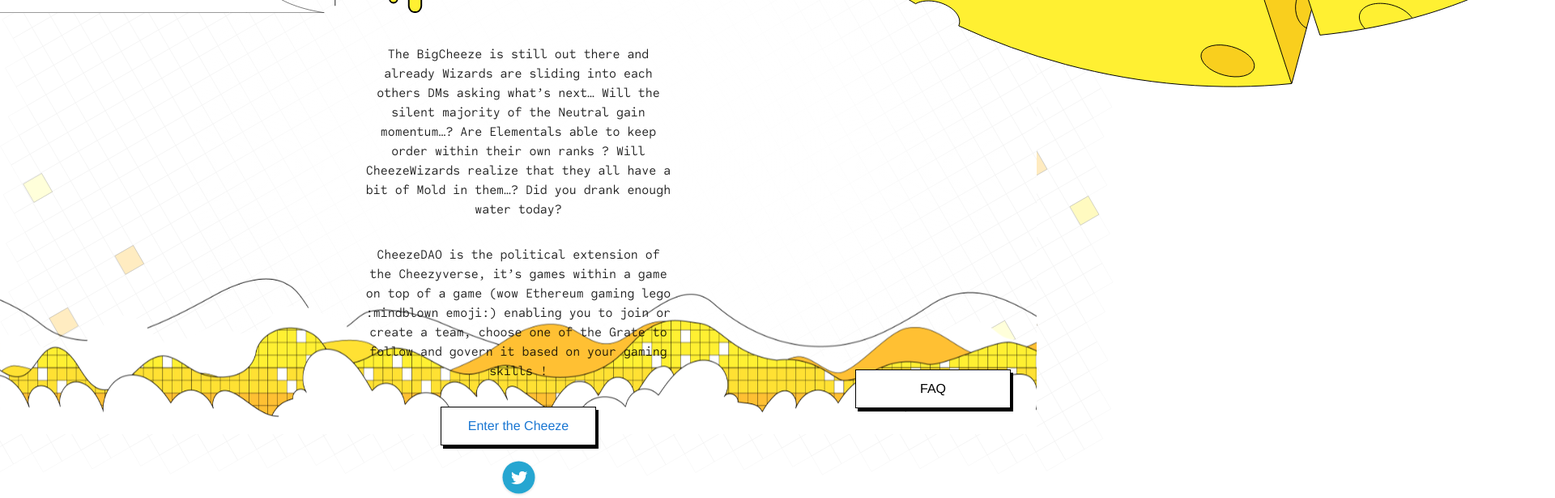
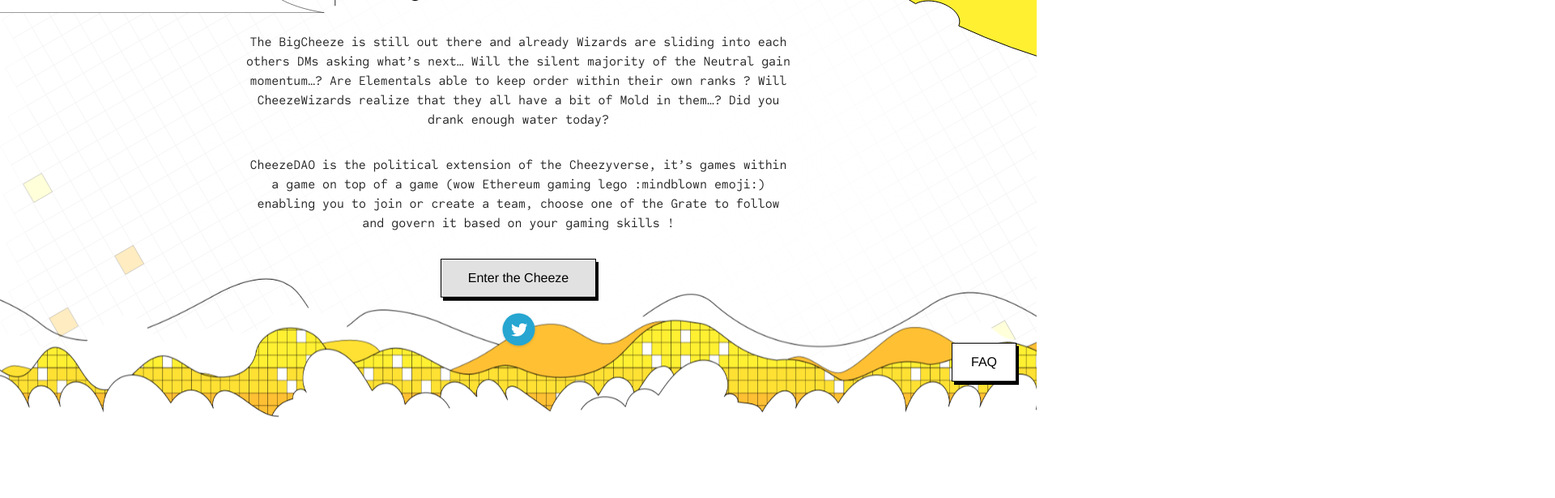
Before and after one commit to eboadom/coven-universe, a Vue app in the folder client/: page /#/ in a window 1280 px wide. Shown: the part 263-879 px from the top of the page at 81% size, 1920 px wide, since content can reach past the window. After the commit the page ends 800 px from the top, so only its background shows below. Built offline with nearby package versions, Linux system fonts and the light colour scheme.

Commit message:
fixed first screen
fixed AppLayout

```diff
--- a/client/src/App.vue
+++ b/client/src/App.vue
@@ -27,10 +27,13 @@
   font-family: "codesaver";
   src: url("./assets/codesaver.otf");
 }
+
 body {
   margin: 0;
   background: transparent url("./assets/background.svg") no-repeat fixed center;
+  overflow-x: hidden;
 }
+
 #app {
   font-family: "Avenir", Helvetica, Arial, sans-serif;
   -webkit-font-smoothing: antialiased;
@@ -47,14 +50,23 @@
   width: 12rem;
   height: 3rem;
   background: white;
+  transition: all .3s ease;
 
   a {
     text-decoration: none;
+    color: #000 !important;
   }
 
   &:hover,
   &:focus {
-    background: #fff032;
+    background: #fff032 !important;
+  }
+  &:disabled {
+    background: #e1e1e1;
+    &:hover,
+    &:focus {
+      background: #e1e1e1 !important;
+    }
   }
 }
 
@@ -66,4 +78,10 @@
 p {
   font-family: codesaver;
 }
+
+.v-dialog:not(.v-dialog--fullscreen) {
+  @media screen and (max-width: 1020px) {
+    margin: 15px;
+  }
+}
 </style>
--- a/client/src/components/AppLayout.vue
+++ b/client/src/components/AppLayout.vue
@@ -1,6 +1,9 @@
 <template>
   <div v-if="dapperUnlocked" class="app">
-    <router-view />
+    <div id="main-container">
+      <TopNav />
+      <router-view />
+    </div>
   </div>
   <div v-else-if="loading">loading</div>
   <unlock-dapper v-else :onUnlockClick="unlockDapper" />
@@ -8,10 +11,12 @@
 
 <script>
 import UnlockDapper from "../views/UnlockDapper";
+import TopNav from "../components/TopNav.vue";
 export default {
   name: "AppLayout",
   components: {
-    UnlockDapper
+    UnlockDapper,
+    TopNav
   },
   mounted() {
     this.unlockDapper();
@@ -45,4 +50,15 @@
 };
 </script>
 
-<style scoped></style>
+<style lang="scss" scoped>
+#main-container {
+  background: url("../assets/grid.svg");
+  height: 96vh;
+  background-position-y: -12vh;
+  margin: 2rem 0 0 1rem;
+
+  @media screen and (max-width: 1020px) {
+    margin: 1rem;
+  }
+}
+</style>
--- a/client/src/components/Dialog.vue
+++ b/client/src/components/Dialog.vue
@@ -10,7 +10,9 @@
       <v-card-text>You just submitted your proposal, let’s see what the rest of the Cowven thinks of your proposal.</v-card-text>
 
       <v-spacer></v-spacer>
-      <button class="button" color="primary" text @click="dialog = false">Got it</button>
+      <button class="button" color="primary" text @click="dialog = false">
+        Got it
+      </button>
     </v-card>
   </v-dialog>
 </template>
--- a/client/src/views/CBD.vue
+++ b/client/src/views/CBD.vue
@@ -1,11 +1,16 @@
 <template>
-  <div id="main-container">
-    <TopNav />
-
   <div class="content-container">
     <div class="the-sanctuary">
       <h1>Cheezyverse Beliefs Distribution</h1>
-        <p>Lorem ipsum dolor sit amet, consectetur adipiscing elit, sed do eiusmod tempor incididunt ut labore et dolore magna aliqua. Ut enim ad minim veniam, quis nostrud exercitation ullamco laboris nisi ut aliquip ex ea commodo consequat. Duis aute irure dolor in reprehenderit in voluptate velit esse cillum dolore eu fugiat nulla pariatur. Excepteur sint occaecat cupidatat non proident, sunt in culpa qui officia deserunt mollit anim id est laborum.</p>
+      <p>
+        Lorem ipsum dolor sit amet, consectetur adipiscing elit, sed do eiusmod
+        tempor incididunt ut labore et dolore magna aliqua. Ut enim ad minim
+        veniam, quis nostrud exercitation ullamco laboris nisi ut aliquip ex ea
+        commodo consequat. Duis aute irure dolor in reprehenderit in voluptate
+        velit esse cillum dolore eu fugiat nulla pariatur. Excepteur sint
+        occaecat cupidatat non proident, sunt in culpa qui officia deserunt
+        mollit anim id est laborum.
+      </p>
       <div class="elements">
         <div class="neutral">
           <img src="../assets/neutral-white.svg" alt />
@@ -35,28 +40,14 @@
       </div>
     </div>
   </div>
-  </div>
 </template>
 
 <script>
-import TopNav from "../components/TopNav.vue";
-
 export default {
-  components: { TopNav },
   data: () => ({})
 };
 </script>
 <style lang="scss" scoped>
-#main-container {
-  background: url("../assets/grid.svg");
-  height: 96vh;
-  background-position-y: -12vh;
-  margin: 2rem 0 0 1rem;
-
-  @media screen and (max-width: 1020px) {
-    margin: 1rem;
-  }
-
 .content-container {
   display: flex;
   flex-direction: row;
@@ -139,5 +130,4 @@
     }
   }
 }
-}
 </style>
--- a/client/src/views/CreateCowven.vue
+++ b/client/src/views/CreateCowven.vue
@@ -1,7 +1,4 @@
 <template>
-  <div id="main-container">
-    <TopNav />
-
   <div class="content-container">
     <div class="create-coven">
       <h1>Create Cowven</h1>
@@ -48,19 +45,14 @@
             <img src="../assets/wheel.svg" alt />
             <h1>Congoudalations!</h1>
             <v-card-text
-                >Your Cowven has been summoned ! Convert Wizards to join your
-                team and compete to hold the G.O.A.T. Cheeze title the
+              >Your Cowven has been summoned ! Convert Wizards to join your team
+              and compete to hold the G.O.A.T. Cheeze title the
               longest</v-card-text
             >
 
             <!-- <v-card-actions> -->
             <!-- <v-spacer></v-spacer> -->
-              <button
-                class="button"
-                color="primary"
-                text
-                @click="dialog = false"
-              >
+            <button class="button" color="primary" text @click="dialog = false">
               <router-link :to="{ name: 'cowvenhome' }"
                 >Go to Cowven</router-link
               >
@@ -77,14 +69,10 @@
       <!-- <span>Twitter dat Wizzzzzzard stuff</span> -->
     </div>
   </div>
-  </div>
 </template>
 
 <script>
-import TopNav from "../components/TopNav.vue";
-
 export default {
-  components: { TopNav },
   data: () => ({
     dialog: false,
     valid: true,
@@ -155,16 +143,6 @@
 };
 </script>
 <style lang="scss" scoped>
-#main-container {
-  background: url("../assets/grid.svg");
-  height: 96vh;
-  background-position-y: -12vh;
-  margin: 2rem 0 0 1rem;
-
-  @media screen and (max-width: 1020px) {
-    margin: 1rem;
-  }
-
 .content-container {
   display: flex;
   flex-direction: row;
@@ -214,7 +192,6 @@
     }
   }
 }
-}
 
 .v-sheet {
   display: flex;
--- a/client/src/views/Landing.vue
+++ b/client/src/views/Landing.vue
@@ -28,15 +28,16 @@
         emoji:) enabling you to join or create a team, choose one of the Grate
         to follow and govern it based on your gaming skills !
       </p>
-      <button id="enter" class="button">
-        <router-link :to="{ name: 'home' }">Enter the Cheeze</router-link>
+      <button id="enter" class="button" disabled title="Coming soon">
+        <!--        <router-link :to="{ name: 'home' }">Enter the Cheeze</router-link>-->
+        Enter the Cheeze
       </button>
       <a class="twitter" href="https://twitter.com/CheezeDao">
         <img src="../assets/twitter.svg" alt />
       </a>
     </div>
 
-    <v-dialog id="faq-dialog" width="50%">
+    <v-dialog content-class="faq-dialog">
       <template v-slot:activator="{ on }">
         <button id="faq" class="button" v-on="on">FAQ</button>
       </template>
@@ -82,23 +83,45 @@
 };
 </script>
 
+<style lang="scss">
+.faq-dialog {
+  width: 50% !important;
+  @media screen and (max-width: 1020px) {
+    width: 100% !important;
+  }
+}
+</style>
+
 <style lang="scss" scoped>
 .landing {
   background: url("../assets/colored-grid.svg");
   height: 100vh;
+  position: relative;
+  min-height: 800px;
+  display: flex;
+  flex-direction: column;
+  align-items: center;
+  justify-content: center;
+  flex-wrap: wrap;
+
+  @media screen and (max-width: 1020px) {
+    min-height: 100vh;
+    height: auto;
+  }
+
+  @media screen and (max-width: 450px) {
+    align-items: flex-end;
+  }
+
   .container {
-    width: 50%;
-    left: 25%;
-    top: 15%;
-    padding: 0 8rem;
-    position: absolute;
+    max-width: 700px;
     text-align: center;
+    position: relative;
+    z-index: 5;
+    padding: 1%;
 
     @media screen and (max-width: 1020px) {
       width: 100%;
-      left: auto;
-      top: auto;
-      padding: 0;
     }
 
     .dao-logo {
@@ -129,18 +152,20 @@
         margin: 2rem 1rem;
       }
     }
-
-    #enter {
-      background: white;
-    }
   }
 
   #faq {
     position: absolute;
-    bottom: 0;
-    right: 0;
-    margin: 2rem;
-    background: white;
+    z-index: 3;
+    bottom: 65px;
+    right: 25px;
+    width: 80px;
+    @media screen and (max-width: 450px) {
+      position: relative;
+      bottom: 0;
+      right: 0;
+      margin: 0 25px 25px 0;
+    }
   }
 
   .paper-banner {
@@ -182,18 +207,14 @@
   }
 }
 
-#faq-dialog {
-  width: 50% !important;
-}
-
-.v-dialog {
-  width: 50% !important;
-}
-
 .dialog {
   height: 100%;
   font-family: codesaver;
   padding: 2rem;
+
+  @media screen and (max-width: 1020px) {
+    padding: 1rem;
+  }
 
   h1 {
     padding-bottom: 1rem;
--- a/client/src/views/MyWizards.vue
+++ b/client/src/views/MyWizards.vue
@@ -1,26 +1,27 @@
 <template>
-  <div id="main-container">
-    <TopNav />
-
   <div class="content-container">
     <div class="my-wizards">
       <h1>My Wizards</h1>
 
-        <v-data-table :headers="headers" :items="wizards" :search="search" :items-per-page="5">
+      <v-data-table
+        :headers="headers"
+        :items="wizards"
+        :search="search"
+        :items-per-page="5"
+      >
         <template v-slot:item.wizard="{ item }">
-            <img class="wizard-img" :src="require(`@/assets/${item.wizard}.png`)" />
+          <img
+            class="wizard-img"
+            :src="require(`@/assets/${item.wizard}.png`)"
+          />
         </template>
       </v-data-table>
-      </div>
     </div>
   </div>
 </template>
 
 <script>
-import TopNav from "../components/TopNav.vue";
-
 export default {
-  components: { TopNav },
   data() {
     return {
       search: "",
@@ -153,16 +154,6 @@
 };
 </script>
 <style lang="scss" scoped>
-#main-container {
-  background: url("../assets/grid.svg");
-  height: 96vh;
-  background-position-y: -12vh;
-  margin: 2rem 0 0 1rem;
-
-  @media screen and (max-width: 1020px) {
-    margin: 1rem;
-  }
-
 .content-container {
   display: flex;
   flex-direction: row;
@@ -194,5 +185,4 @@
     }
   }
 }
-}
 </style>
```
Also changed, not shown: client/src/views/CowvenHome.vue (+26 -26 lines), client/src/views/CowvenJoin.vue (+32 -28 lines), client/src/views/Home.vue (+4 -51 lines), client/src/views/MakeProposal.vue (+31 -26 lines). Lines whose indentation alone changed are shown as unchanged.
